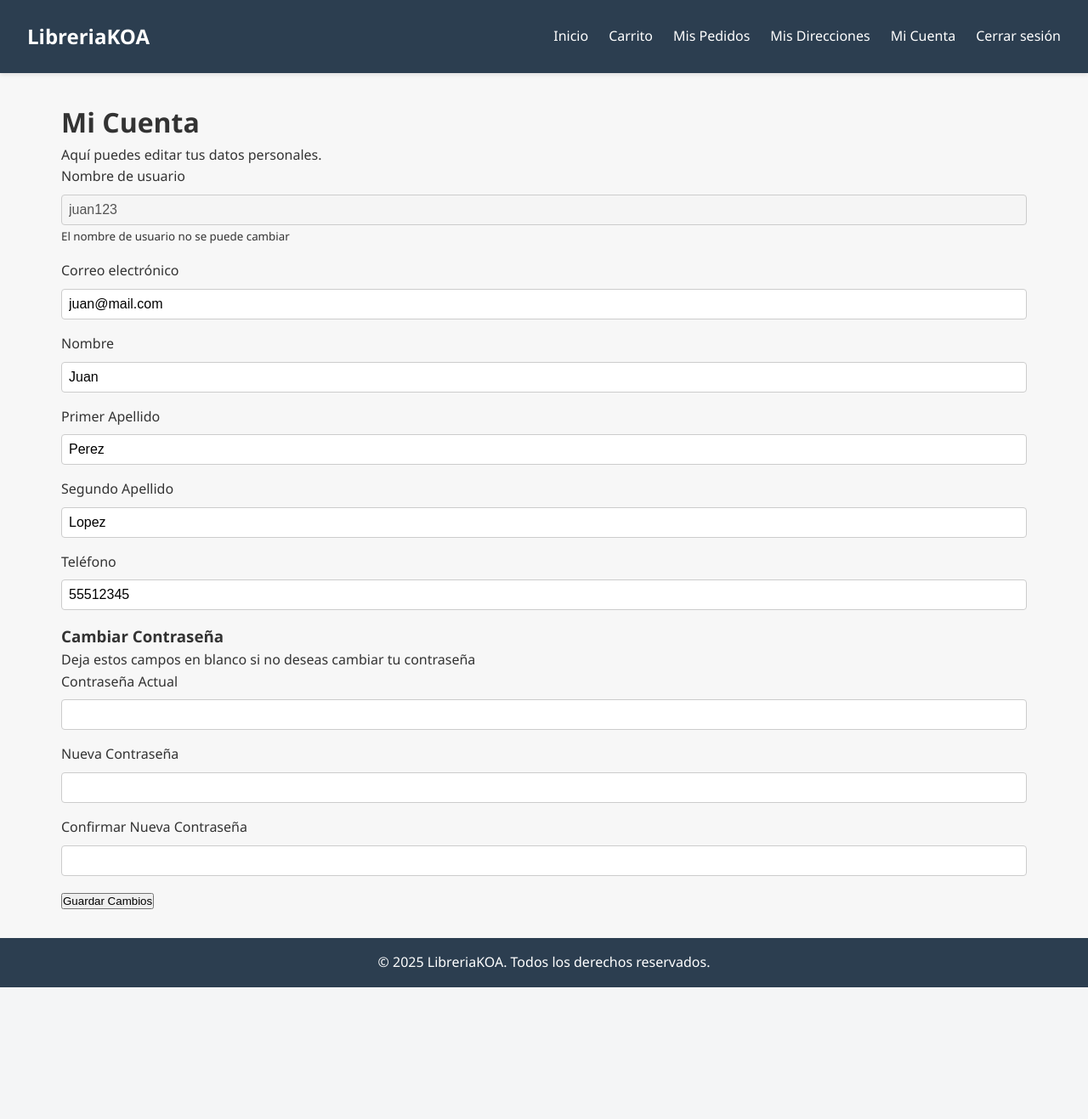
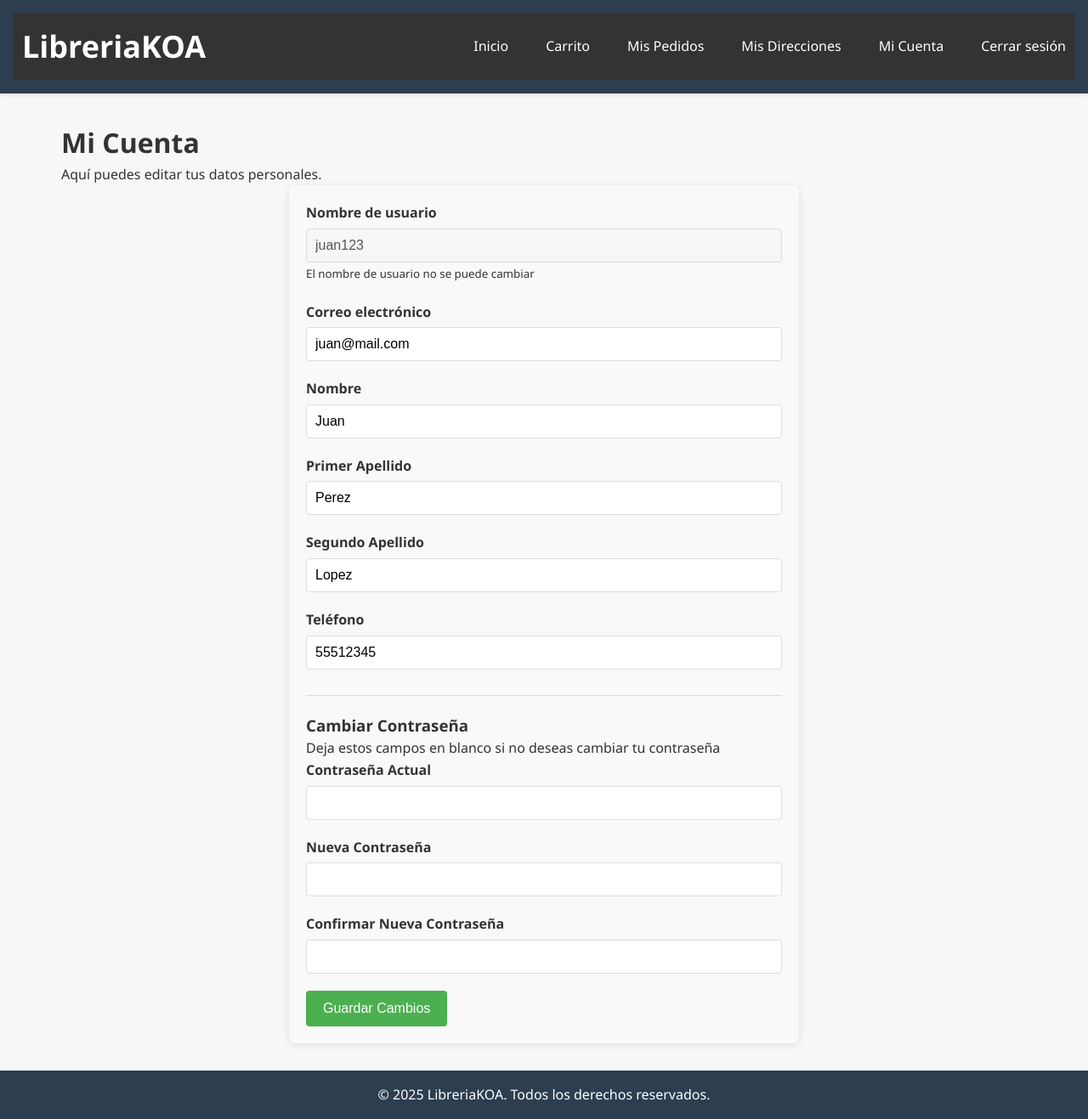
Before and after one commit to WITRAX010/IntegradoraLibreria, a Flask app: page /configuracion in a window 1280 px wide. Shown: the whole page at 85% size. Before the commit the page ends 1162 px from the top, so only its background shows below. Run offline with Flask 3, Linux system fonts and the light colour scheme; a user stored in the database is signed in; data comes from the database, SQL or seed files in the repository; data that the repository does not hold is empty.

Commit message:
Update styles.css

```diff
--- a/static/styles.css
+++ b/static/styles.css
@@ -190,3 +190,195 @@ footer {
 textarea.form-control {
     min-height: 100px;
 }
+/* Estilos generales */
+.navbar {
+    background-color: #333;
+    color: white;
+    padding: 10px;
+    display: flex;
+    justify-content: space-between;
+    align-items: center;
+}
+
+.navbar .logo a {
+    color: white;
+    text-decoration: none;
+    font-size: 1.5em;
+}
+
+.navbar .nav-links {
+    list-style: none;
+    display: flex;
+    gap: 20px;
+}
+
+.navbar .nav-links a {
+    color: white;
+    text-decoration: none;
+}
+
+.libro-card {
+    border: 1px solid #ddd;
+    border-radius: 8px;
+    padding: 15px;
+    margin-bottom: 20px;
+    position: relative;
+    transition: transform 0.3s;
+}
+
+.libro-card:hover {
+    transform: translateY(-5px);
+    box-shadow: 0 5px 15px rgba(0,0,0,0.1);
+}
+
+.etiqueta-nuevo {
+    background-color: #FF5722;
+    color: white;
+    padding: 2px 6px;
+    border-radius: 3px;
+    font-size: 12px;
+    font-weight: bold;
+}
+
+.star-rating {
+    color: #FFD700;
+    font-size: 24px;
+    margin: 10px 0;
+}
+
+.libros-grid {
+    display: grid;
+    grid-template-columns: repeat(auto-fill, minmax(250px, 1fr));
+    gap: 20px;
+}
+
+.precio {
+    font-size: 1.2em;
+    font-weight: bold;
+    color: #333;
+    margin: 10px 0;
+}
+
+.acciones {
+    margin-top: 15px;
+}
+
+.rating-container {
+    display: flex;
+    align-items: center;
+    margin: 10px 0;
+}
+
+.rating-stars {
+    display: inline-block;
+    margin-right: 10px;
+}
+
+.rating-value {
+    font-weight: bold;
+    margin-left: 5px;
+}
+
+.star-rating-select .star {
+    cursor: pointer;
+    font-size: 24px;
+    color: #ccc;
+}
+
+.star-rating-select .star:hover {
+    color: #FFD700;
+}
+
+.form-container {
+    max-width: 600px;
+    margin: 0 auto;
+    padding: 20px;
+    background: #f9f9f9;
+    border-radius: 8px;
+    box-shadow: 0 2px 10px rgba(0,0,0,0.1);
+}
+
+.form-group {
+    margin-bottom: 20px;
+}
+
+.form-group label {
+    display: block;
+    margin-bottom: 5px;
+    font-weight: bold;
+}
+
+.form-control {
+    width: 100%;
+    padding: 10px;
+    border: 1px solid #ddd;
+    border-radius: 4px;
+    font-size: 16px;
+}
+
+.password-section {
+    margin-top: 30px;
+    padding-top: 20px;
+    border-top: 1px solid #ddd;
+}
+
+.btn-save {
+    background-color: #4CAF50;
+    padding: 12px 20px;
+    color: white;
+    border: none;
+    border-radius: 4px;
+    cursor: pointer;
+    font-size: 16px;
+}
+
+.btn-save:hover {
+    background-color: #45a049;
+}
+
+.alert {
+    padding: 10px;
+    margin-bottom: 15px;
+    border-radius: 4px;
+}
+
+.alert-success {
+    background-color: #d4edda;
+    color: #155724;
+}
+
+.alert-error {
+    background-color: #f8d7da;
+    color: #721c24;
+}
+.comentarios-list {
+    margin-top: 20px;
+}
+
+.comentario {
+    border: 1px solid #ddd;
+    border-radius: 8px;
+    padding: 15px;
+    margin-bottom: 15px;
+    background-color: #f9f9f9;
+}
+
+.comentario strong {
+    font-size: 1.1em;
+    color: #333;
+}
+
+.comentario em {
+    font-size: 0.9em;
+    color: #777;
+}
+
+.comentario p {
+    margin-top: 10px;
+    font-size: 1em;
+    color: #555;
+}
+
+.rating-stars {
+    margin: 5px 0;
+}
```
